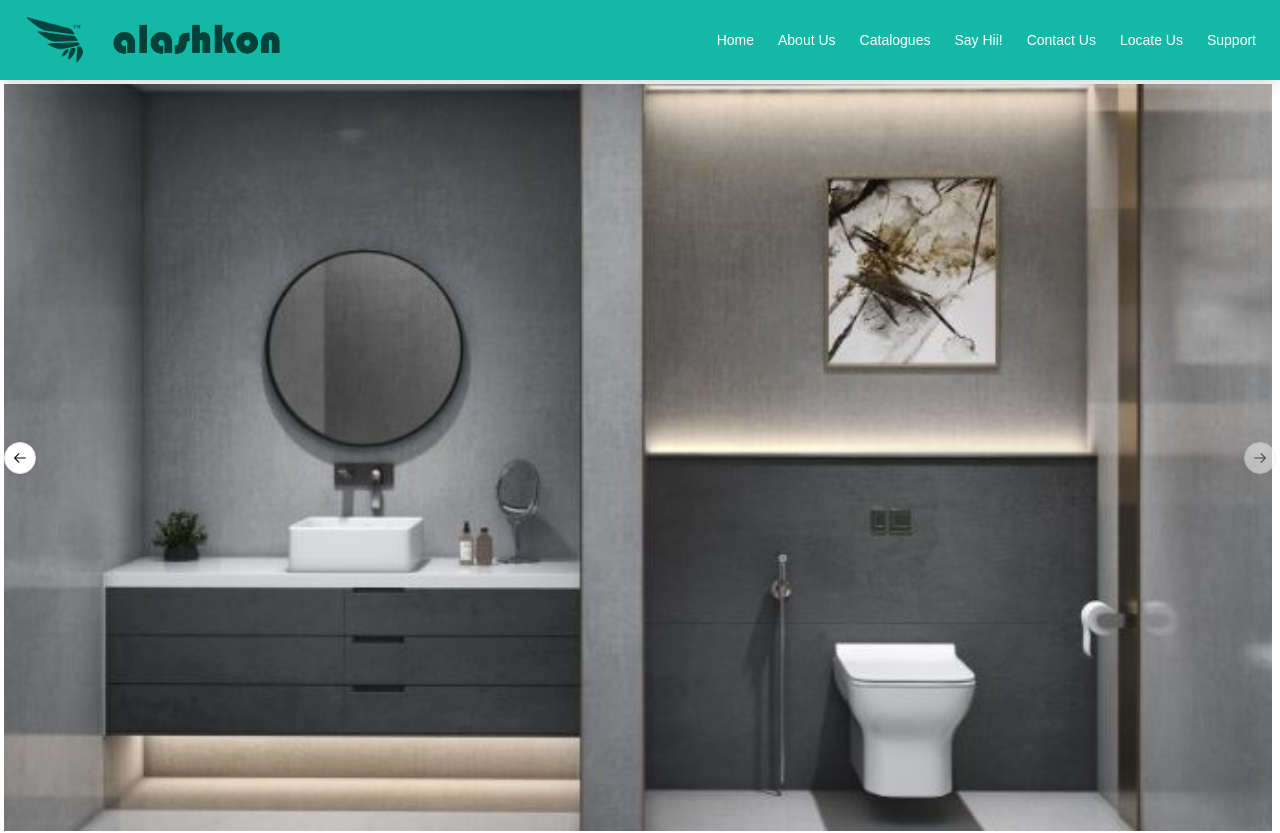
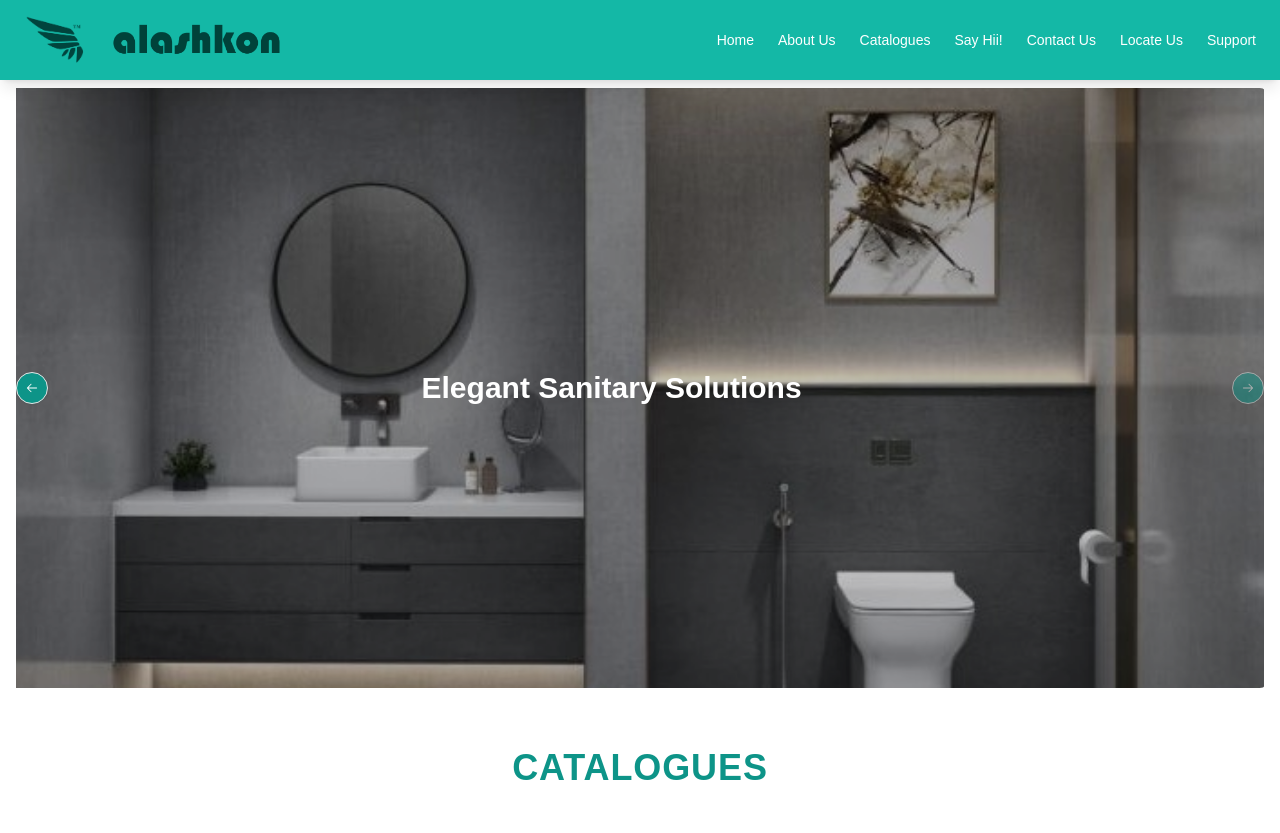
Before and after one commit to SurajKrSaw/Alashkon, a Next.js app: page / in a window 1280 px wide. Shown: the top 833 px of the page. Built offline with nearby package versions, Linux system fonts and the light colour scheme.

Commit message:
Modified carausal, Navbar fixed to sticky and modified the margins of different components

```diff
--- a/app/about/page.tsx
+++ b/app/about/page.tsx
@@ -1,9 +1,6 @@
 const About = () => {
   return (
-    <section
-      id="about"
-      className="bg-gray-100 py-12 px-6 md:px-12 lg:px-20 mt-14"
-    >
+    <section id="about" className="bg-gray-100 py-12 px-6 md:px-12 lg:px-20">
       <div className="max-w-6xl mx-auto">
         <h2 className="text-3xl font-bold text-center text-teal-600 mb-6">
           About Us
--- a/app/catalogues/page.tsx
+++ b/app/catalogues/page.tsx
@@ -48,7 +48,7 @@ const Catalogues = () => {
   ];
 
   return (
-    <section className="w-full bg-white text-gray-600 body-font mt-20">
+    <section className="w-full bg-white text-gray-600 body-font py-6">
       <h1 className="text-3xl sm:text-4xl font-bold text-center tracking-wide py-7 text-teal-600 decoration-teal-400">
         CATALOGUES
       </h1>
--- a/app/page.tsx
+++ b/app/page.tsx
@@ -13,53 +13,68 @@ import {
 
 const Home = () => {
   return (
-    <div className="flex flex-col  mt-20">
+    <div className="flex flex-col">
       <main className="flex flex-col justify-center items-center">
         <Carousel
-          className="w-full px-1"
+          className="w-full px-4 py-2 relative"
           plugins={[
             Autoplay({
-              delay: 2100,
+              delay: 2500, // Adjusted autoplay delay for better pacing
             }),
           ]}
         >
           <CarouselContent>
             <CarouselItem>
-              <div className="p-1 w-100">
+              <div className="relative w-full h-96 md:h-[600px]">
                 <Image
                   src="/carousel_demo_2.jpg"
                   alt="Alashkon Icon"
-                  height={5000}
-                  width={5000}
-                  className="object-contain"
+                  layout="fill" // This allows the image to fill the container
+                  objectFit="cover" // Ensures proper coverage
+                  className="rounded-lg shadow-lg"
                 />
+                <div className="absolute inset-0 bg-black bg-opacity-25 rounded-lg flex justify-center items-center">
+                  <h2 className="text-white text-3xl font-bold">
+                    Premium Bathroom Fixtures
+                  </h2>
+                </div>
               </div>
             </CarouselItem>
             <CarouselItem>
-              <div className="p-1 w-100">
+              <div className="relative w-full h-96 md:h-[600px]">
                 <Image
                   src="/carousel_demo_3.jpeg"
                   alt="Alashkon Icon"
-                  height={5000}
-                  width={5000}
-                  className="object-contain"
+                  layout="fill"
+                  objectFit="cover"
+                  className="rounded-lg shadow-lg"
                 />
+                <div className="absolute inset-0 bg-black bg-opacity-25 rounded-lg flex justify-center items-center">
+                  <h2 className="text-white text-3xl font-bold">
+                    Sleek, Modern Designs
+                  </h2>
+                </div>
               </div>
             </CarouselItem>
             <CarouselItem>
-              <div className="p-1 w-100">
+              <div className="relative w-full h-96 md:h-[600px]">
                 <Image
                   src="/carousel_demo_1.jpg"
                   alt="Alashkon Icon"
-                  height={5000}
-                  width={5000}
-                  className="object-contain"
+                  layout="fill"
+                  objectFit="cover"
+                  className="rounded-lg shadow-lg"
                 />
+                <div className="absolute inset-0 bg-black bg-opacity-25 rounded-lg flex justify-center items-center">
+                  <h2 className="text-white text-3xl font-bold">
+                    Elegant Sanitary Solutions
+                  </h2>
+                </div>
               </div>
             </CarouselItem>
           </CarouselContent>
-          <CarouselPrevious />
-          <CarouselNext />
+          <CarouselPrevious className="absolute left-4 top-1/2 transform -translate-y-1/2 bg-teal-600 text-white p-2 rounded-full hover:bg-teal-700" />
+          <CarouselNext className="absolute right-4 top-1/2 transform -translate-y-1/2 bg-teal-600 text-white p-2 rounded-full hover:bg-teal-700" />
         </Carousel>
 
         {/* CATEGORIES */}
--- a/components/header.tsx
+++ b/components/header.tsx
@@ -15,7 +15,7 @@ const Header = () => {
   };
 
   return (
-    <header className="flex bg-teal-500 h-20 w-full fixed top-0 z-10 px-4 md:px-6 shadow-lg">
+    <header className="flex bg-teal-500 h-20 w-full sticky top-0 z-10 px-4 md:px-6 shadow-lg">
       {/* Sidebar & Logo */}
       <div className="flex items-center justify-between w-full md:w-auto">
         {/* Sidebar for Mobile */}
```
